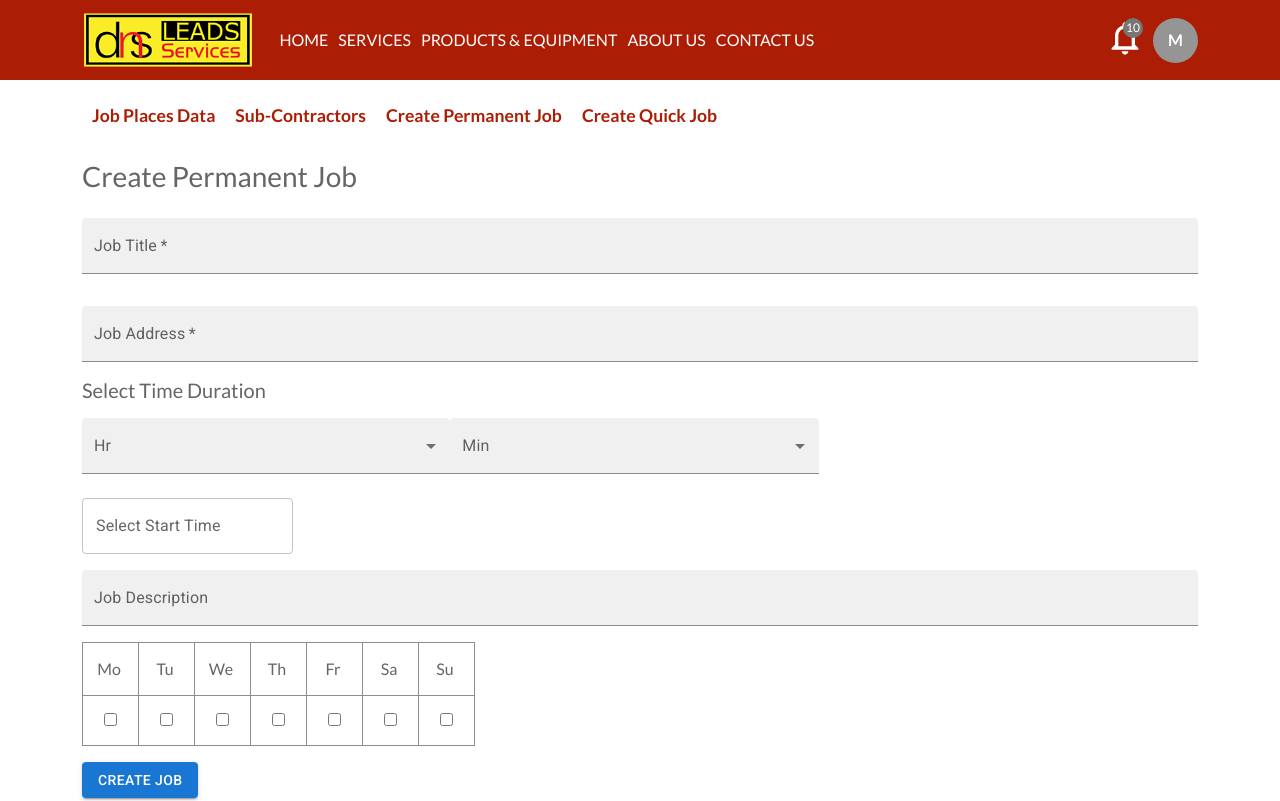
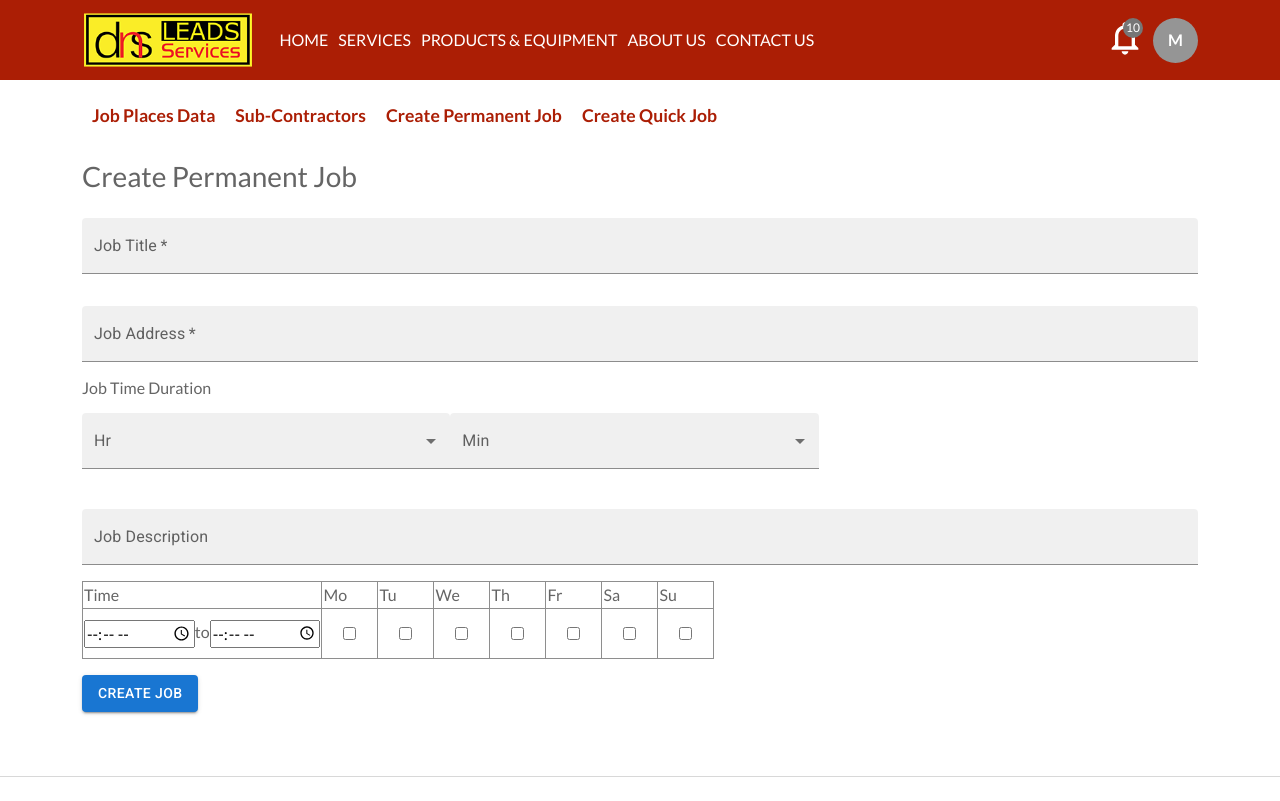
Before and after one commit to ENZY-T/DnsLeads-React-Flask, a React (Create React App) app: page /admin/create-permanent-job in a window 1280 px wide. Shown: the top 801 px of the page. Built offline with nearby package versions, Linux system fonts and the light colour scheme.

Commit message:
working on admin backend

```diff
--- a/src/admin/CSS/index.css
+++ b/src/admin/CSS/index.css
@@ -87,22 +87,25 @@
 }
 
 .select-days-to-work td {
+  border: 1px solid #8e8e8e;
+}
+
+.select-days-to-work tbody td {
   width: 50px !important;
   height: 50px !important;
-  border: 1px solid #8e8e8e;
   -webkit-box-align: center;
       -ms-flex-align: center;
           align-items: center;
 }
 
-.select-days-to-work td label {
+.select-days-to-work tbody td label {
   width: 50px;
   height: 50px;
   line-height: 50px;
   text-align: center;
 }
 
-.select-days-to-work td input {
+.select-days-to-work tbody td input {
   margin: 0 20px;
 }
 
--- a/src/admin/CSS/index.scss
+++ b/src/admin/CSS/index.scss
@@ -58,9 +58,12 @@ $themeColor:#ab1e05;
 
 .select-days-to-work{
     td{
+        border: 1px solid rgb(142, 142, 142);
+    }
+    tbody{
+        td{
             width: 50px !important;
             height: 50px !important;
-        border: 1px solid rgb(142, 142, 142);
             align-items: center;
             label{
                 width: 50px;
@@ -71,6 +74,7 @@ $themeColor:#ab1e05;
             input{
                 margin: 0 20px;
 
+            }
         }
     }
 }
--- a/src/admin/CreatePermanentJob.js
+++ b/src/admin/CreatePermanentJob.js
@@ -17,10 +17,34 @@ function SelectDaysHaveToWork({ setAllDaysData, allDaysData }) {
     const [sa, setSa] = useState(false);
     const [su, setSu] = useState(false);
 
+    const currentHour = new Date().getHours();
+    const currentMin = new Date().getMinutes();
+
+    const [s_time, set_s_time] = useState(allDaysData.s_time);
+    const [e_time, set_e_time] = useState(allDaysData.e_time);
+
+    const returnData = () => {
+        setAllDaysData({
+            s_time: s_time,
+            e_time: e_time,
+            monday: mo,
+            tuesday: tu,
+            wednesday: we,
+            thursday: th,
+            friday: fr,
+            saturday: sa,
+            sunday: su,
+        });
+    };
+
     return (
+        <div>
             <table className="select-days-to-work">
                 <thead>
                     <tr>
+                        <td style={{ width: '200px' }}>
+                            <label htmlFor="time">Time</label>
+                        </td>
                         <td>
                             <label htmlFor="monday">Mo</label>
                         </td>
@@ -47,117 +71,53 @@ function SelectDaysHaveToWork({ setAllDaysData, allDaysData }) {
                 <tbody>
                     <tr>
                         <td>
+                            <div className="d-flex">
                                 <input
-                            type="checkbox"
-                            id="monday"
-                            name="monday"
-                            value={mo}
-                            onChange={(e) => {
-                                setMo(e.target.checked);
-                                setAllDaysData({
-                                    ...allDaysData,
-                                    monday: mo,
-                                });
-                            }}
+                                    type="time"
+                                    style={{ margin: '0' }}
+                                    name="start_time"
+                                    onChange={(e) => set_s_time(e.target.value)}
+                                    value={s_time}
                                 />
+                                <div>to</div>
+                                <input
+                                    type="time"
+                                    style={{ margin: '0' }}
+                                    name="end_time"
+                                    onChange={(e) => set_e_time(e.target.value)}
+                                    value={e_time}
+                                />
+                            </div>
                         </td>
                         <td>
-                        <input
-                            type="checkbox"
-                            id="tuesday"
-                            name="tuesday"
-                            value={tu}
-                            onChange={(e) => {
-                                setTu(e.target.checked);
-                                setAllDaysData({
-                                    ...allDaysData,
-                                    tuesday: tu,
-                                });
-                            }}
-                        />
+                            <input type="checkbox" id="monday" name="monday" />
                         </td>
                         <td>
-                        <input
-                            type="checkbox"
-                            id="wednesday"
-                            name="wednesday"
-                            value={we}
-                            onChange={(e) => {
-                                setWe(e.target.checked);
-                                setAllDaysData({
-                                    ...allDaysData,
-                                    wednesday: we,
-                                });
-                            }}
-                        />
+                            <input type="checkbox" id="tuesday" name="tuesday" />
                         </td>
                         <td>
-                        <input
-                            type="checkbox"
-                            id="thursday"
-                            name="thursday"
-                            value={th}
-                            onChange={(e) => {
-                                setTh(e.target.checked);
-                                setAllDaysData({
-                                    ...allDaysData,
-                                    thursday: th,
-                                });
-                            }}
-                        />
+                            <input type="checkbox" id="wednesday" name="wednesday" />
                         </td>
                         <td>
-                        <input
-                            type="checkbox"
-                            id="friday"
-                            name="friday"
-                            value={fr}
-                            onChange={(e) => {
-                                setFr(e.target.checked);
-                                setAllDaysData({
-                                    ...allDaysData,
-                                    friday: fr,
-                                });
-                            }}
-                        />
+                            <input type="checkbox" id="thursday" name="thursday" />
                         </td>
                         <td>
-                        <input
-                            type="checkbox"
-                            id="saturday"
-                            name="saturday"
-                            value={sa}
-                            onChange={(e) => {
-                                setSa(e.target.checked);
-                                setAllDaysData({
-                                    ...allDaysData,
-                                    saturday: sa,
-                                });
-                            }}
-                        />
+                            <input type="checkbox" id="friday" name="friday" />
                         </td>
                         <td>
-                        <input
-                            type="checkbox"
-                            id="sunday"
-                            name="sunday"
-                            value={su}
-                            onChange={(e) => {
-                                setSu(e.target.checked);
-                                setAllDaysData({
-                                    ...allDaysData,
-                                    sunday: su,
-                                });
-                            }}
-                        />
+                            <input type="checkbox" id="saturday" name="saturday" />
+                        </td>
+                        <td>
+                            <input type="checkbox" id="sunday" name="sunday" />
                         </td>
                     </tr>
                 </tbody>
             </table>
+        </div>
     );
 }
 
-function SelectTime({ hr, setHr, min, setMin, day, setDay }) {
+function SelectTime({ hr, setHr, min, setMin }) {
     let hrs = [];
     let mins = [];
 
@@ -171,10 +131,17 @@ function SelectTime({ hr, setHr, min, setMin, day, setDay }) {
 
     return (
         <div className="time-date-line mb-3">
-            <h5 className="w-100">Select Time Duration</h5>
-            <FormControl variant="filled" className="fw-33 my-2 mr-2">
+            {/* <h5 className="w-100">Select Time Duration</h5> */}
+            <FormControl variant="filled" className="fw-33 my-2 mr-2" style={{ minWidth: '70px' }}>
                 <InputLabel id="">Hr</InputLabel>
-                <Select labelId="" id="demo-simple-select-filled" value={hr} required onChange={(e) => setHr(e.target.value)} name="hrs">
+                <Select
+                    labelId=""
+                    id="demo-simple-select-filled"
+                    value={hr}
+                    required
+                    onChange={(e) => setHr(e.target.value)}
+                    name="duration_hrs"
+                >
                     <MenuItem value="">
                         <em>Hours</em>
                     </MenuItem>
@@ -185,14 +152,14 @@ function SelectTime({ hr, setHr, min, setMin, day, setDay }) {
                     ))}
                 </Select>
             </FormControl>
-            <FormControl variant="filled" className="fw-33 my-2">
+            <FormControl variant="filled" className="fw-33 my-2" style={{ minWidth: '70px' }}>
                 <InputLabel id="">Min</InputLabel>
                 <Select
                     labelId=""
                     id="demo-simple-select-filled"
                     value={min}
                     onChange={(e) => setMin(e.target.value)}
-                    name="mins"
+                    name="duration_mins"
                     required={true}
                 >
                     <MenuItem value="">
@@ -217,7 +184,12 @@ function CreatePermanentJob() {
 
     const formRef = useRef(null);
 
+    const currentHour = new Date().getHours();
+    const currentMin = new Date().getMinutes();
+
     const [allDaysData, setAllDaysData] = useState({
+        s_time: `${currentHour}:${currentMin}`,
+        e_time: `${currentHour + 2}:${currentMin}`,
         monday: false,
         tuesday: false,
         wednesday: false,
@@ -241,18 +213,8 @@ function CreatePermanentJob() {
                 <form ref={formRef} onSubmit={handleCreateJob}>
                     <TextField required className="w-100 my-3" label="Job Title" name="job_title" variant="filled" />
                     <TextField required className="w-100 my-3" label="Job Address" name="job_address" variant="filled" />
-                    <SelectTime hr={hr} setHr={setHr} min={min} setMin={setMin} day={day} setDay={setDay} />
-                    <LocalizationProvider dateAdapter={AdapterDayjs}>
-                        <TimePicker
-                            label="Select Start Time"
-                            value={value}
-                            onChange={(newValue) => {
-                                setValue(newValue);
-                            }}
-                            renderInput={(params) => <TextField name="start_time" {...params} />}
-                        />
-                    </LocalizationProvider>
-                    <br />
+                    <h6>Job Time Duration</h6>
+                    <SelectTime hr={hr} setHr={setHr} min={min} setMin={setMin} />
                     <TextField className="w-100 my-3" name="job_description" label="Job Description" variant="filled" />
                     <SelectDaysHaveToWork setAllDaysData={setAllDaysData} allDaysData={allDaysData} />
                     <Button type="submit" variant="contained" className="mt-3" onClick={handleCreateJob}>
--- a/src/dashboard/MyJob.js
+++ b/src/dashboard/MyJob.js
@@ -11,7 +11,7 @@ export function TimeTable({ daysToWork }) {
     return (
         <div className="table-container my-3">
             <div className="header">
-                <div className="cell">Time\Day</div>
+                <div className="cell">Time</div>
                 <div className="cell">Mo</div>
                 <div className="cell">Tu</div>
                 <div className="cell">We</div>
```
Also changed, not shown: 2 other files (tests, documents, lock files or other folders). Lines whose indentation alone changed are shown as unchanged.
